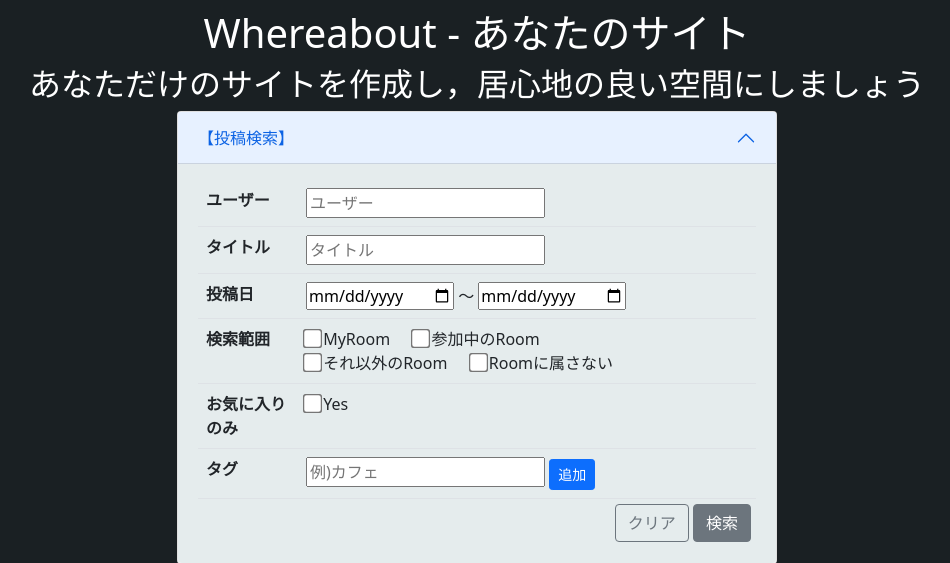
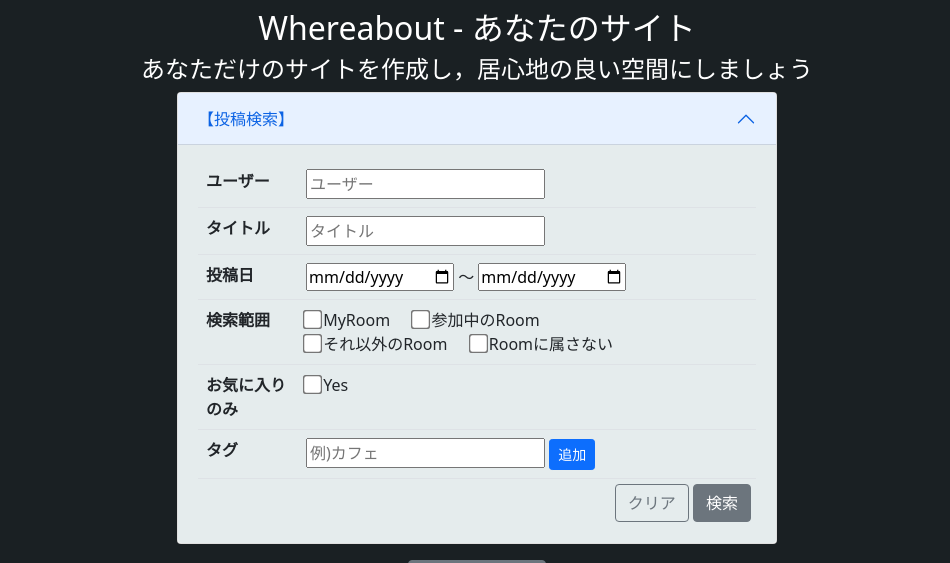
Before and after one commit to y-dai20/Whereabout, a Django app: template templates/pages/index.html in a window 1280 px wide. Shown: the part 56-619 px from the top of the page, without its empty margins (163-1113 px from the left). Run offline with Django 3.2, Linux system fonts and the light colour scheme; the template is opened without the code that fills it, so the values that code supplies are empty.

Commit message:
fix style

```diff
--- a/templates/pages/index.html
+++ b/templates/pages/index.html
@@ -3,8 +3,8 @@
 <div class="content index-post-content">
   <div class="my-container">
     <div class="text-center c-white">
-      <h1>Whereabout - あなたのサイト</h1>
-      <h2>あなただけのサイトを作成し，居心地の良い空間にしましょう</h2>
+      <h1 class="fs-2">Whereabout - あなたのサイト</h1>
+      <h2 class="fs-4">あなただけのサイトを作成し，居心地の良い空間にしましょう</h2>
     </div>
     {% include "../snippets/search_post.html" %}
     <div class="post-list">
--- a/templates/pages/index_room.html
+++ b/templates/pages/index_room.html
@@ -3,8 +3,8 @@
 <div class="content">
   <div class="my-container">
     <div class="text-center c-white">
-      <h1>Whereabout - あなたのサイト</h1>
-      <h2>あなただけのサイトを作成し，居心地の良い空間にしましょう</h2>
+      <h1 class="fs-2">Whereabout - あなたのサイト</h1>
+      <h2 class="fs-4">あなただけのサイトを作成し，居心地の良い空間にしましょう</h2>
     </div>
     {% include "../snippets/search_room.html" %}
 
--- a/templates/pages/index_user.html
+++ b/templates/pages/index_user.html
@@ -3,8 +3,8 @@
 <div class="content">
   <div class="my-container">
     <div class="text-center c-white">
-      <h1>Whereabout - あなたのサイト</h1>
-      <h2>あなただけのサイトを作成し，居心地の良い空間にしましょう</h2>
+      <h1 class="fs-2">Whereabout - あなたのサイト</h1>
+      <h2 class="fs-4">あなただけのサイトを作成し，居心地の良い空間にしましょう</h2>
     </div>
     {% include "../snippets/search_user.html" %}
 
```
